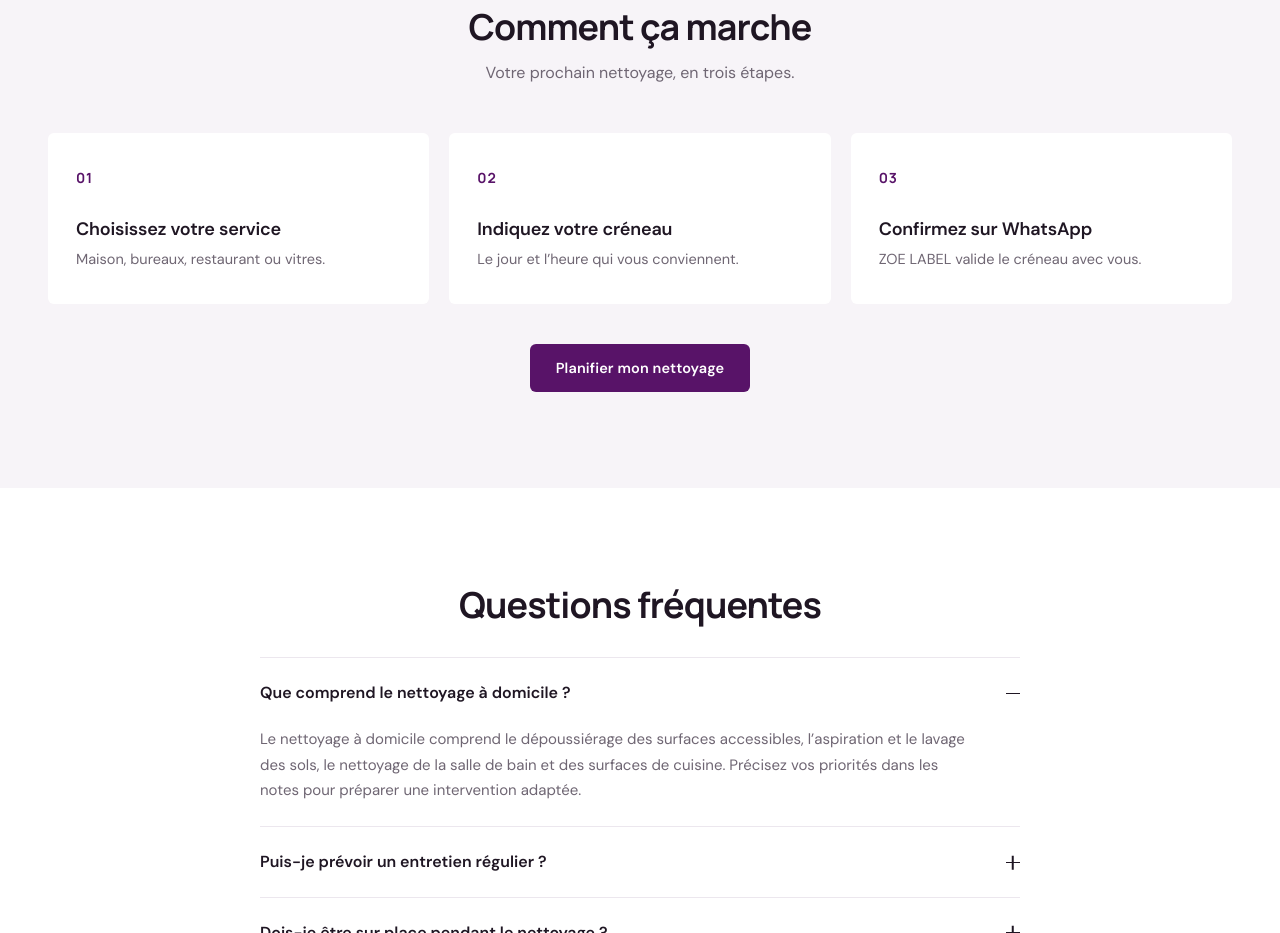
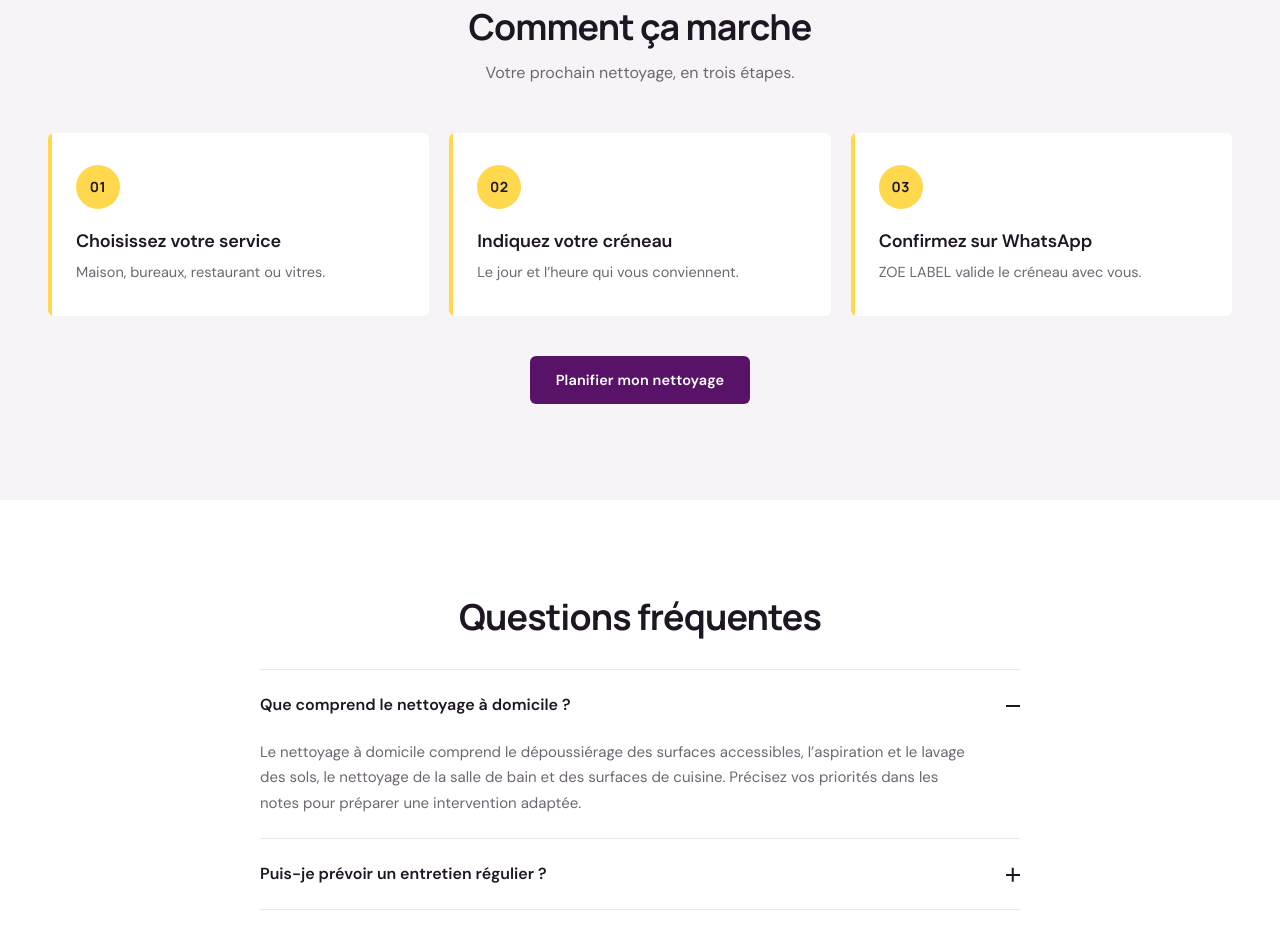
Before and after one commit to christAgu/zoe-label, a website built with Vite: page index.html in a window 1280 px wide. Shown: the part 2380-3313 px from the top of the page. Built offline with nearby package versions, Linux system fonts and the light colour scheme.

Commit message:
style(process): yellow step badges and accent bar
Co-Authored-By: Devin AI <158243242+devin-ai-integration[bot]@users.noreply.github.com>

```diff
--- a/styles.css
+++ b/styles.css
@@ -1248,13 +1248,31 @@ main h2 {
   background: white;
 }
 .step-number {
+  display: inline-flex;
+  align-items: center;
+  justify-content: center;
+  width: 44px;
+  height: 44px;
+  border-radius: 50%;
+  background: #ffd84d;
   font-family: Manrope, sans-serif;
   font-size: 14px;
-  letter-spacing: 0.06em;
-  color: var(--brand);
+  letter-spacing: 0.04em;
+  color: var(--ink);
+}
+.process-grid li {
+  position: relative;
+  overflow: hidden;
+}
+.process-grid li::before {
+  content: "";
+  position: absolute;
+  inset: 0 auto 0 0;
+  width: 4px;
+  background: #ffd84d;
 }
 .process-grid h3 {
-  margin-top: 28px;
+  margin-top: 22px;
   font-size: 18px;
   font-weight: 600;
   letter-spacing: -0.01em;
```
